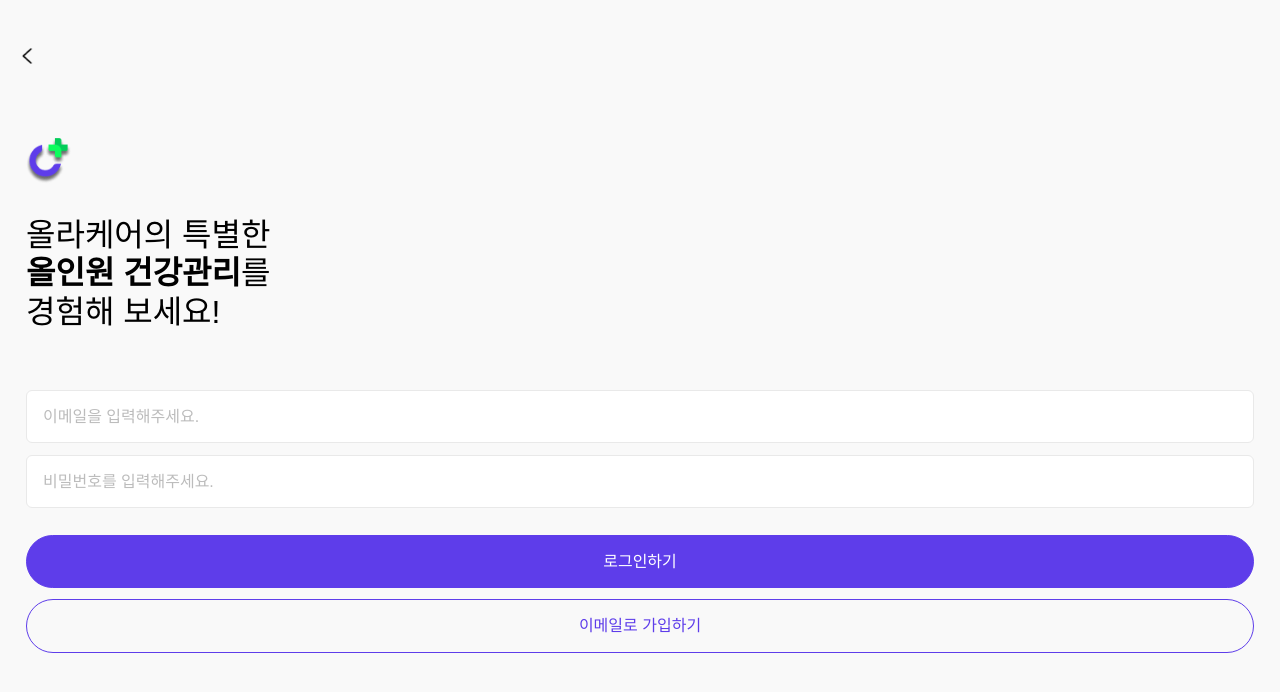
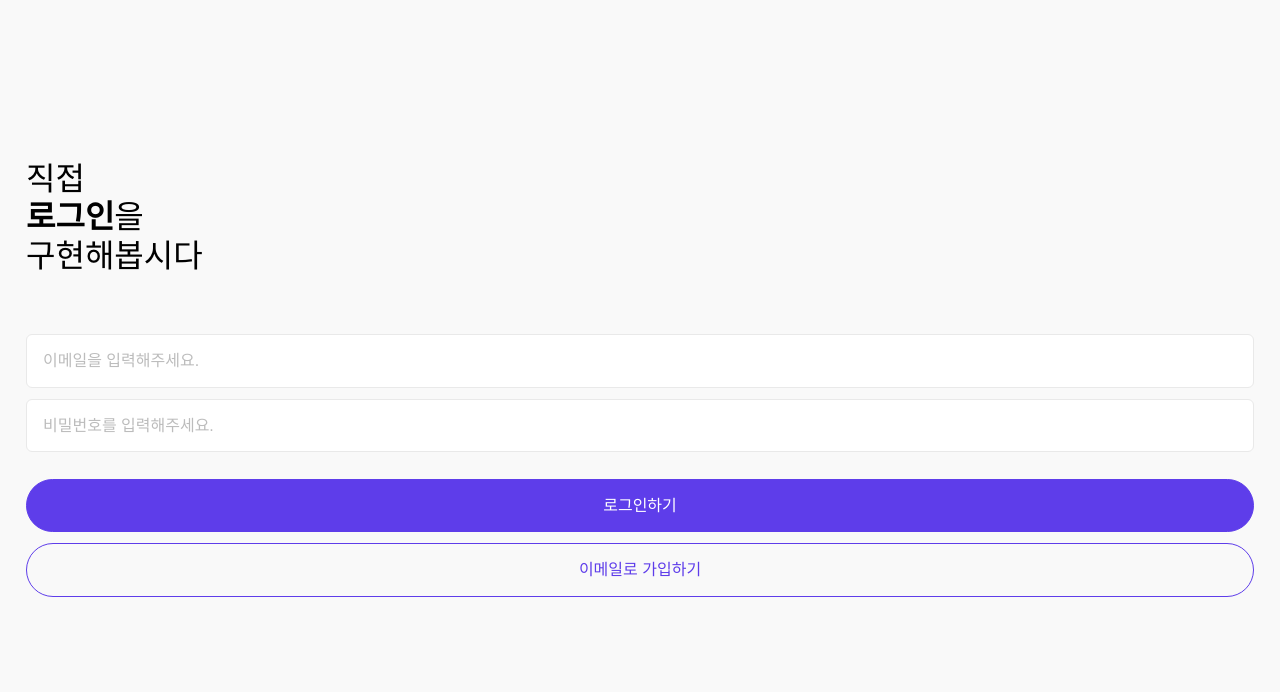
Before and after one commit to aingface/next-login-practice, a Next.js app: page /login in a window 1280 px wide. Shown: the top 692 px of the page. Built offline with nearby package versions, Linux system fonts and the light colour scheme.

Commit message:
fix: background 컬러 추가
- Gray01로 변경

```diff
--- a/public/mock-data.json
+++ b/public/mock-data.json
@@ -12,14 +12,30 @@
       "month": 21,
       "day": 12,
       "id": 2
+    },
+    {
+      "email": "test123@gmail.com",
+      "password": "$2a$10$Wv1KzZAn/kaye4hNuLTSj.2VU3F67pYVaoePnjOS/oZuLjlhWLlAW",
+      "year": 1991,
+      "month": 11,
+      "day": 11,
+      "id": 3
+    },
+    {
+      "email": "test1234@gmail.com",
+      "password": "$2a$10$XfrMjMMpU13XXoTdB6j.auqkt4fJzUPpHDg/pIFbr/LsGmDbniSDG",
+      "year": 1999,
+      "month": 11,
+      "day": 11,
+      "id": 4
     }
   ],
   "policy": {
-    "policy": "제 1조 목적\n이 약관은 (주)블루앤트(이하 ‘회사’)가 제공하는 올라케어 서비스 (이하 ‘서비스’)의 이용과 관련하여 회사와 회원과의 권리와 의무 및 책임사항, 기타 필요한 사항을 규정하는 것을 목적으로 합니다.\n",
-    "location": "제 1조 목적\n본 약관은 이용자가 (주)블루앤트(이하 “회사”)와 블루앤트 위치기반 서비스(이하“서비스”)를 이용하는 개인위치정보주체(이하 “이용자”) 간의 권리, 의무 및 책임사항, 기타 필요한 사항을 정하는 것을 목적으로 합니다.\n",
-    "privacy": "제 1조 블루앤트 개인정보 처리 방침\n“개인정보 처리방침”이란 이용자가 안심하고 서비스를 이용할 수 있도록 (주)블루앤트(이하 “회사”)가 준수해야 할 지침을 의미하며, 회사는 정보통신서비스제공자가 준수하여야 하는 대한민국의 관계 법령 및 개인정보보호 규정, 가이드라인을 준수하여 개인정보 처리방침을 제공합니다.\n",
-    "marketing": "주식회사 블루앤트는 올라케어 회원들께 더 나은 서비스를 제공하고자 광고·마케팅 목적의 개인정보 수집 및 이용에 대한 동의를 받고자 합니다. 내용을 자세히 읽으신 후, 동의를 원하시면 원래의 화면으로 돌아가 “동의”, “계속”, “동의하고 진행” 등 해당 화면의 안내에 따라 버튼을 눌러 주시기 바랍니다. 보다 자세한내용은 홈페이지에 게시된 개인정보처리방침을 참조하여 주시기 바랍니다.\n",
-    "personal": "주식회사 블루앤트 (이하 “회사”)는 개인 민감정보보호법 제23조(민감정보 처리제한), 동법시행령 제 18조(민감정보 범위), 표준지침 제15조 (민감정보처리), 민감정보 정의, 종류, 동의사항 등 정보통신서비스제공자가 준수하여야 할 관련 법령상의 민감정보 처리제한 규정을 준수하며, 관련 법령에 의거한 개인민감정보취급방침을 정하여 이용자 권익 보호에 최선을 다하고 있습니다.\n"
+    "policy": "제 1조 목적\n이 약관은 (주)OOOO(이하 ‘회사’)가 제공하는 OOOO 서비스 (이하 ‘서비스’)의 이용과 관련하여 회사와 회원과의 권리와 의무 및 책임사항, 기타 필요한 사항을 규정하는 것을 목적으로 합니다.\n",
+    "location": "제 1조 목적\n본 약관은 이용자가 (주)OOOO(이하 “회사”)와 OOOO 위치기반 서비스(이하“서비스”)를 이용하는 개인위치정보주체(이하 “이용자”) 간의 권리, 의무 및 책임사항, 기타 필요한 사항을 정하는 것을 목적으로 합니다.\n",
+    "privacy": "제 1조 OOOO 개인정보 처리 방침\n“개인정보 처리방침”이란 이용자가 안심하고 서비스를 이용할 수 있도록 (주)OOOO(이하 “회사”)가 준수해야 할 지침을 의미하며, 회사는 정보통신서비스제공자가 준수하여야 하는 대한민국의 관계 법령 및 개인정보보호 규정, 가이드라인을 준수하여 개인정보 처리방침을 제공합니다.\n",
+    "marketing": "주식회사 OOOO는 올라케어 회원들께 더 나은 서비스를 제공하고자 광고·마케팅 목적의 개인정보 수집 및 이용에 대한 동의를 받고자 합니다. 내용을 자세히 읽으신 후, 동의를 원하시면 원래의 화면으로 돌아가 “동의”, “계속”, “동의하고 진행” 등 해당 화면의 안내에 따라 버튼을 눌러 주시기 바랍니다. 보다 자세한내용은 홈페이지에 게시된 개인정보처리방침을 참조하여 주시기 바랍니다.\n",
+    "personal": "주식회사 OOOO (이하 “회사”)는 개인 민감정보보호법 제23조(민감정보 처리제한), 동법시행령 제 18조(민감정보 범위), 표준지침 제15조 (민감정보처리), 민감정보 정의, 종류, 동의사항 등 정보통신서비스제공자가 준수하여야 할 관련 법령상의 민감정보 처리제한 규정을 준수하며, 관련 법령에 의거한 개인민감정보취급방침을 정하여 이용자 권익 보호에 최선을 다하고 있습니다.\n"
   },
   "notice": {
     "nonFaceTreatment": {
@@ -44,7 +60,6 @@
         }
       ]
     },
-
     "psychologicalCounseling": {
       "noticeTitle": "심리 상담",
       "noticeDate": "2022.06.23",
--- a/src/components/UIKit/FooterButton.tsx
+++ b/src/components/UIKit/FooterButton.tsx
@@ -31,8 +31,7 @@
 
 const Container = styled.div`
   padding: 0 1.625rem 3.125rem;
-  /* margin-top: 0.7rem; */
-
+  background-color: ${(props) => props.theme.colors.Gray01};
   position: fixed;
   bottom: 0;
   width: 100%;
--- a/src/pages/login.tsx
+++ b/src/pages/login.tsx
@@ -1,12 +1,9 @@
-import logo from '@assets/logos/logo.png';
-import NavigationBar from '@components/UIKit/NavigationBar';
 import jwtStore from '@store/jwtStore';
 import { themes } from '@styles/themes';
 import axios from 'axios';
 // import jwt from 'jsonwebtoken';
-import Image from 'next/image';
 import { useRouter } from 'next/router';
-import React, { ChangeEvent, useEffect, useState } from 'react';
+import { ChangeEvent, useEffect, useState } from 'react';
 import { useCookies } from 'react-cookie';
 import styled from 'styled-components';
 interface AuthButtonProps {
@@ -79,15 +76,12 @@
 
   return (
     <Container>
-      <NavigationBar isBorderBottom={false} />
-      <LogoBox>
-        <Image alt="My logo" height={45} src={logo} width={45} />
-      </LogoBox>
       <Description>
         <span>
-          올라케어의 특별한 <br />
-          <Bold>올인원 건강관리</Bold>를<br />
-          경험해 보세요!
+          직접
+          <br />
+          <Bold>로그인</Bold>을<br />
+          구현해봅시다
         </span>
       </Description>
       <LogInFormWrapper>
@@ -136,17 +130,13 @@
   padding: 0 1.625rem;
 `;
 
-const LogoBox = styled.div`
-  padding-top: 4.625rem;
-  width: 100%;
-`;
-
 const Description = styled.div`
   font-family: Apple SD Gothic Neo, sans-serif;
   font-size: 2rem;
   font-weight: ${(props) => props.theme.fontWeights.light};
   padding-top: 2rem;
   width: 100%;
+  margin-top: 8rem;
 `;
 
 const Bold = styled.span`
--- a/src/pages/notice.tsx
+++ b/src/pages/notice.tsx
@@ -1,7 +1,64 @@
-import React from 'react';
+import NavigationBar from '@components/UIKit/NavigationBar';
+import { Tab } from '@headlessui/react';
+import jwtStore from '@store/jwtStore';
+import axios from 'axios';
+import { useEffect, useState } from 'react';
+import styled from 'styled-components';
 
-function notice() {
-  return <div>알림</div>;
+interface noticeType {
+  type: 'nonFaceTreatment' | 'psychologicalCounseling' | 'community';
 }
 
-export default notice;
+function Notice() {
+  const { jwt } = jwtStore();
+
+  useEffect(() => {
+    const fetchNoticeData = async () => {
+      try {
+        const response = await axios.get('http://localhost:3000/notice');
+
+        console.log('❤️‍🔥❤️‍🔥❤️‍🔥notice', response);
+      } catch (error) {
+        console.log(error);
+      }
+    };
+
+    fetchNoticeData();
+  }, []);
+
+  return (
+    <Container>
+      <NavigationBar isBorderBottom={false} title={'알림'} />
+      {/* <Tab.Group>
+        <Tab.List>
+          <Tab
+            onClick={() => {
+              console.log('냥냥');
+            }}
+          >
+            비대면진료
+          </Tab>
+          <Tab>심리상담</Tab>
+          <Tab>커뮤니티</Tab>
+        </Tab.List>
+        <Tab.Panels>
+          <Tab.Panel>Content 1123</Tab.Panel>
+          <Tab.Panel>Content 2</Tab.Panel>
+          <Tab.Panel>Content 3</Tab.Panel>
+        </Tab.Panels>
+      </Tab.Group> */}
+    </Container>
+  );
+}
+
+export default Notice;
+
+const Container = styled.div`
+  display: flex;
+  flex-direction: column;
+  background-color: ${(props) => props.theme.colors.Gray01};
+  /* background-color: darkslategrey; */
+  width: 100%;
+  height: 100%;
+  padding: 0 1.625rem;
+`;
```
